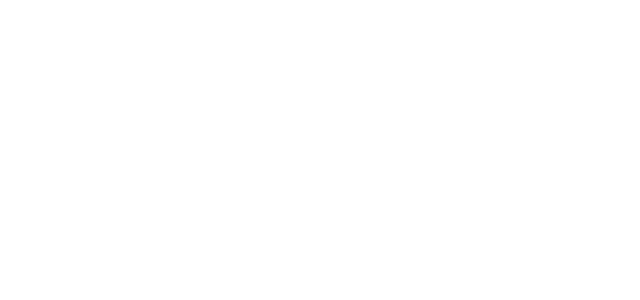
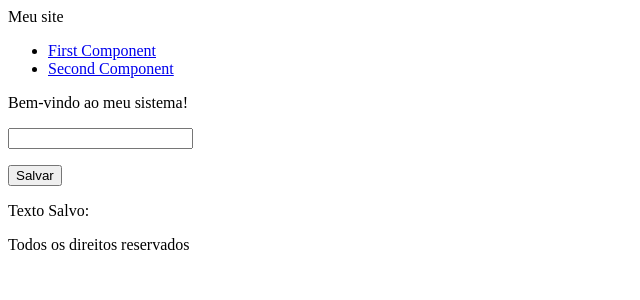
Before and after one commit to emanuelly-b-s/angularBasico, an Angular app: page / in a window 1280 px wide. Shown: the top 300 px of the page, without its empty margins (0-640 px from the left). Built offline with nearby package versions, Linux system fonts and the light colour scheme.

Commit message:
aprendendo angular

```diff
--- a/src/app/app-routing.module.ts
+++ b/src/app/app-routing.module.ts
@@ -1,10 +1,16 @@
 import { NgModule } from '@angular/core';
 import { RouterModule, Routes } from '@angular/router';
+import { MainComponent } from './main/main.component';
+import { SecondComponent } from './second/second.component';
 
-const routes: Routes = [];
+const routes: Routes = [
+  { path: '', component: MainComponent },
+  { path: 'second-component', component: SecondComponent },
+];
 
 @NgModule({
   imports: [RouterModule.forRoot(routes)],
-  exports: [RouterModule]
+  exports: [RouterModule],
 })
-export class AppRoutingModule { }
+
+export class AppRoutingModule {}
--- a/src/app/app.component.html
+++ b/src/app/app.component.html
@@ -1 +1,8 @@
-<router-outlet></router-outlet>
+<header>Meu site</header>
+<nav>
+  <app-nav></app-nav>
+</nav>
+<main>
+  <router-outlet></router-outlet>
+</main>
+<footer>Todos os direitos reservados</footer>
--- a/src/app/app.module.ts
+++ b/src/app/app.module.ts
@@ -4,11 +4,15 @@ import { BrowserModule } from '@angular/platform-browser';
 import { AppRoutingModule } from './app-routing.module';
 import { AppComponent } from './app.component';
 import { MainComponent } from './main/main.component';
+import { SecondComponent } from './second/second.component';
+import { NavComponent } from './nav/nav.component';
 
 @NgModule({
   declarations: [
     AppComponent,
-    MainComponent
+    MainComponent,
+    SecondComponent,
+    NavComponent
   ],
   imports: [
     BrowserModule,
--- a/src/app/main/main.component.html
+++ b/src/app/main/main.component.html
@@ -1 +1,14 @@
-<p>main works!</p>
+<section>
+  <p>Bem-vindo ao meu sistema!</p>
+</section>
+<section>
+  <p>
+    <input (input)="update($event)" />
+  </p>
+  <p>
+    <button (click)="onClick()">Salvar</button>
+  </p>
+</section>
+<section>
+  <p>Texto Salvo: {{ savedText }}</p>
+</section>
--- a/src/app/main/main.component.ts
+++ b/src/app/main/main.component.ts
@@ -3,8 +3,18 @@ import { Component } from '@angular/core';
 @Component({
   selector: 'app-main',
   templateUrl: './main.component.html',
-  styleUrls: ['./main.component.css']
+  styleUrls: ['./main.component.css'],
 })
+
 export class MainComponent {
+  text = 'Altere aqui..';
+  savedText = '';
 
+  onClick() {
+    this.savedText = this.text;
+  }
+
+  update(event: any) {
+    this.text = event.target.value;
+  }
 }
--- /dev/null
+++ b/src/app/nav/nav.component.html
@@ -0,0 +1,15 @@
+<ul>
+  <li>
+    <a routerLink="" routerLinkActive="active" ariaCurrentWhenActive="page"
+      >First Component</a
+    >
+  </li>
+  <li>
+    <a
+      routerLink="/second-component"
+      routerLinkActive="active"
+      ariaCurrentWhenActive="page"
+      >Second Component</a
+    >
+  </li>
+</ul>
--- /dev/null
+++ b/src/app/second/second.component.html
@@ -0,0 +1,2 @@
+<p>second works!</p>
+<a routerLink="" routerLinkActive="active" ariaCurrentWhenActive="page">First Component</a>
```
Also changed, not shown: src/app/nav/nav.component.ts (added, +10 -0 lines), src/app/second/second.component.ts (added, +10 -0 lines), src/app/nav/nav.component.css (added), src/app/second/second.component.css (added), 2 other files (tests, documents, lock files or other folders).
